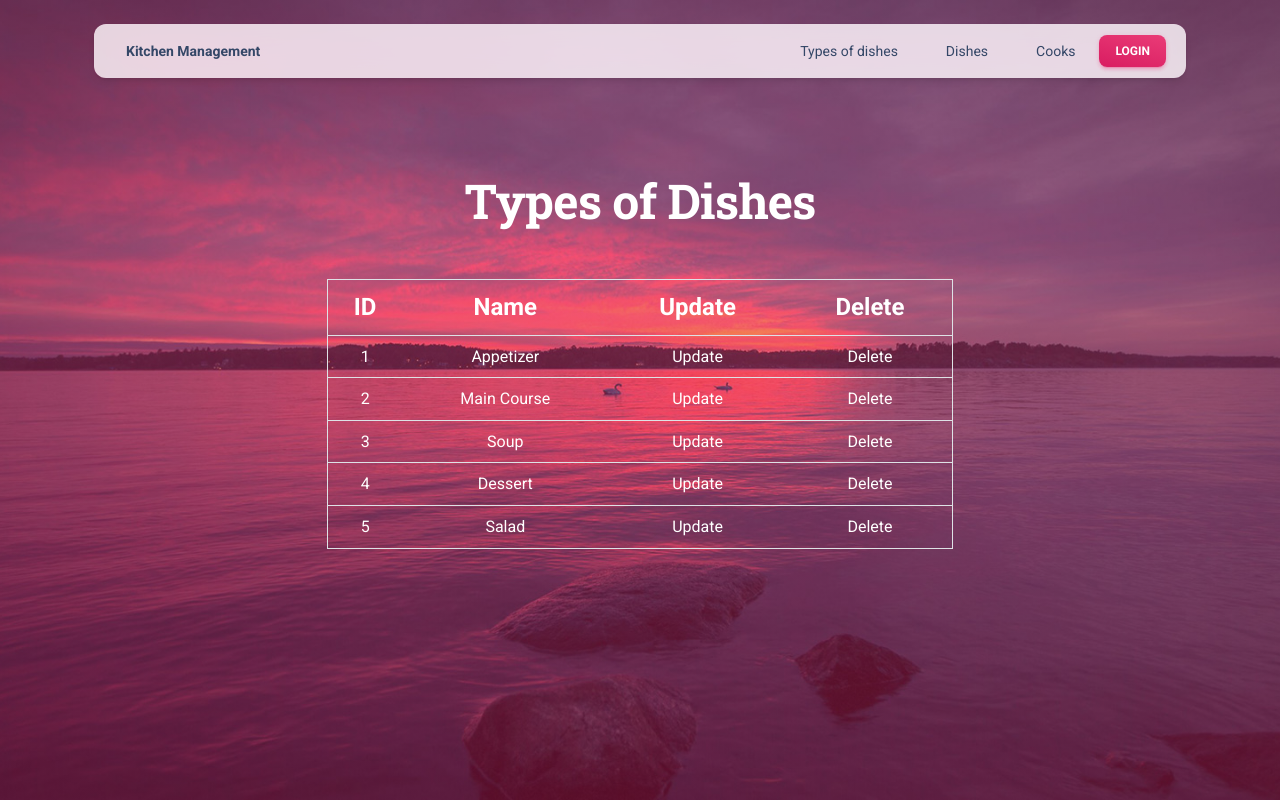
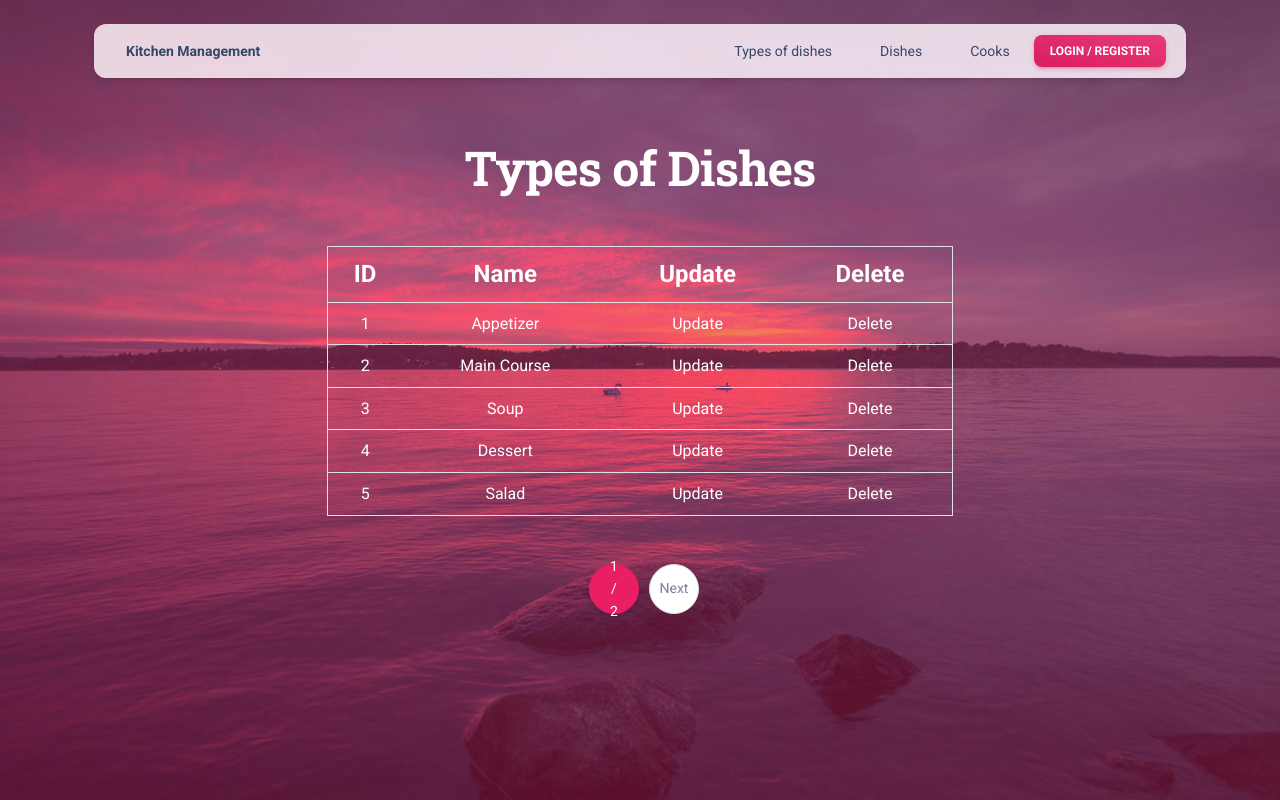
Before and after one commit to ArturDrzazga/kitchen-management, a Django app: page /types-of-dishes/ in a window 1280 px wide. Run offline with Django 5.2, Linux system fonts and the light colour scheme; data comes from the database, SQL or seed files in the repository; some libraries are stand-ins or nearby versions.

Commit message:
added pagination

```diff
--- a/templates/base.html
+++ b/templates/base.html
@@ -52,6 +52,8 @@
 
             {% block content %}{% endblock content %}
 
+            {% include 'includes/pagination.html' %}
+
           </div>
         </div>
       </div>
--- a/templates/includes/navigation.html
+++ b/templates/includes/navigation.html
@@ -38,7 +38,7 @@
 
                 <li class="nav-item my-auto ms-3 ms-lg-0">
                   <a href="https://appseed.us/product/django-material-kit2-pro" target="_blank" class="btn btn-sm  bg-gradient-primary  mb-0 me-1 mt-2 mt-md-0 ">
-                    Login
+                    Login / Register
                   </a>
                 </li>
 
--- /dev/null
+++ b/templates/includes/pagination.html
@@ -0,0 +1,22 @@
+{% if is_paginated %}
+  <div class="d-flex justify-content-center"> <ul class="pagination">
+
+      {% if page_obj.has_previous %}
+        <li class="page-item">
+          <a href="?page={{ page_obj.previous_page_number }}" class="page-link py-4 px-4">Prev</a>
+        </li>
+      {% endif %}
+
+      <li class="page-item active mx-2">
+        <span class="page-link py-4 px-4">{{ page_obj.number }} / {{ paginator.num_pages }}</span>
+      </li>
+
+      {% if page_obj.has_next %}
+        <li class="page-item">
+          <a href="?page={{ page_obj.next_page_number }}" class="page-link py-4 px-4">Next</a>
+        </li>
+      {% endif %}
+
+    </ul>
+  </div>
+{% endif %}
```
